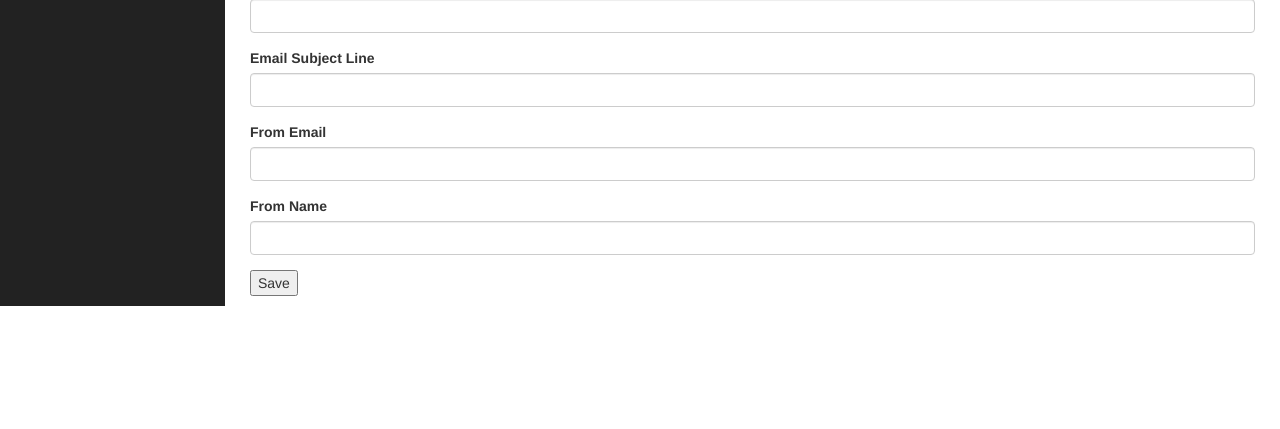
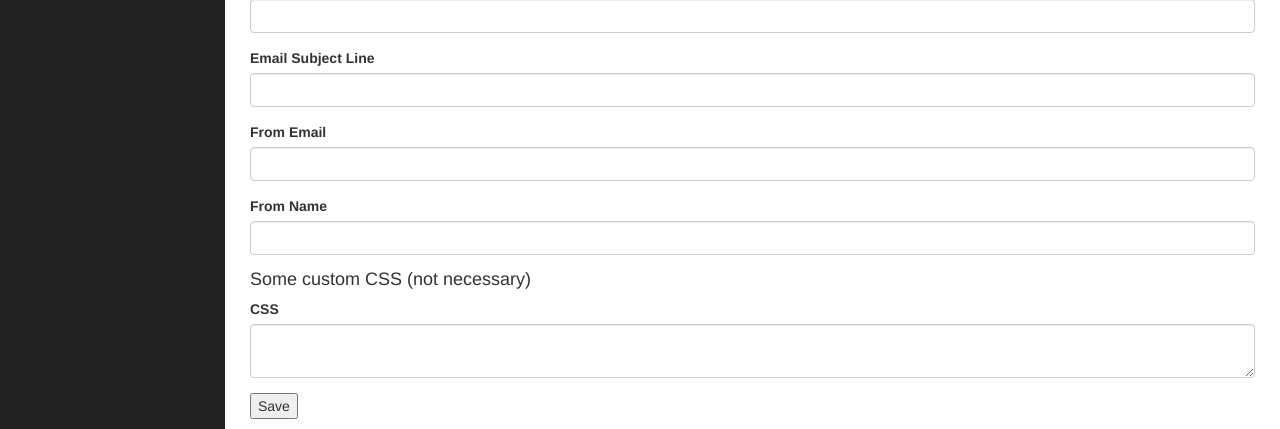
Before and after one commit to emileae/foundedin, a Python web app: template foundedin/templates/dashboard_general.html in a window 1280 px wide. Shown: the part 3131-3560 px from the top of the page. Before the commit the page ends 3437 px from the top, so only its background shows below. Run offline with Jinja, Linux system fonts and the light colour scheme; the template is opened without the code that fills it, so the values that code supplies are empty; some libraries are stand-ins or nearby versions.

Commit message:
Updates
now able to customise css from dashboard & fixed the swapped social
links

```diff
--- a/foundedin/main.py
+++ b/foundedin/main.py
@@ -190,6 +190,7 @@ class Dashboard(MainHandler):
         seo_description = self.request.get("seo_description")
         seo_keywords = self.request.get("seo_keywords")
         share_url = self.request.get("share_url")
+        css = self.request.get("css")
 
         tw_handle = self.request.get("tw_handle")
         tw_short_url = self.request.get("tw_short_url")
@@ -232,6 +233,7 @@ class Dashboard(MainHandler):
                     logo_credit=logo_credit,
                     logo_credit_name=logo_credit_name,
                     about_html=about_html,
+                    css=css
                 )
             settings.put()
         else:
@@ -258,6 +260,7 @@ class Dashboard(MainHandler):
             settings.logo_credit=logo_credit
             settings.logo_credit_name=logo_credit_name
             settings.about_html=about_html
+            settings.css=css
             settings.put()
 
         tw = model.TwitterApi.query().get()
--- a/foundedin/model.py
+++ b/foundedin/model.py
@@ -70,3 +70,4 @@ class Settings(ndb.Model):
     logo_credit = ndb.StringProperty()
     logo_credit_name = ndb.StringProperty()
     about_html = ndb.TextProperty()
+    css = ndb.TextProperty()
--- a/foundedin/templates/dashboard_general.html
+++ b/foundedin/templates/dashboard_general.html
@@ -320,6 +320,16 @@
                     {% endif %}
                 </div>
 
+                <h4>Some custom CSS (not necessary)</h4>
+                <div class="form-group">
+                    <label>CSS</label>
+                    {% if settings.css %}
+                    <textarea name="css" class="form-control">{{settings.css}}</textarea>
+                    {% else %}
+                    <textarea name="css" class="form-control"></textarea>
+                    {% endif %}
+                </div>
+
                 {% else %}
 
                 <h3><u>Page Name</u></h3>
@@ -503,6 +513,12 @@
                     <input name="from_name" class="form-control">
                 </div>
 
+                <h4>Some custom CSS (not necessary)</h4>
+                <div class="form-group">
+                    <label>CSS</label>
+                    <textarea name="css" class="form-control"></textarea>
+                </div>
+
                 {% endif %}
 
                 <input type="submit" value="Save">
```
Also changed, not shown: foundedin/templates/index.html (+9 -4 lines), 2 other files.
